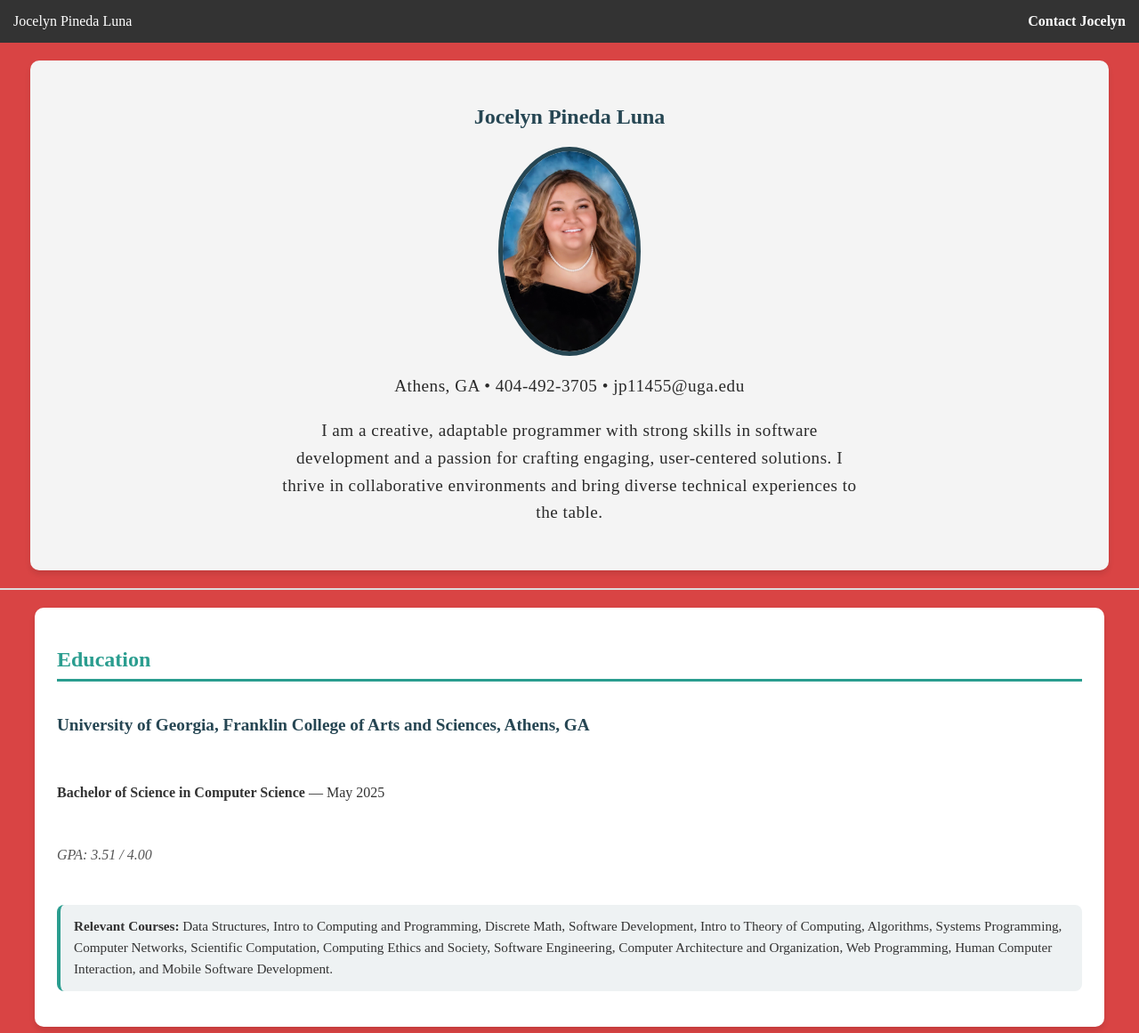
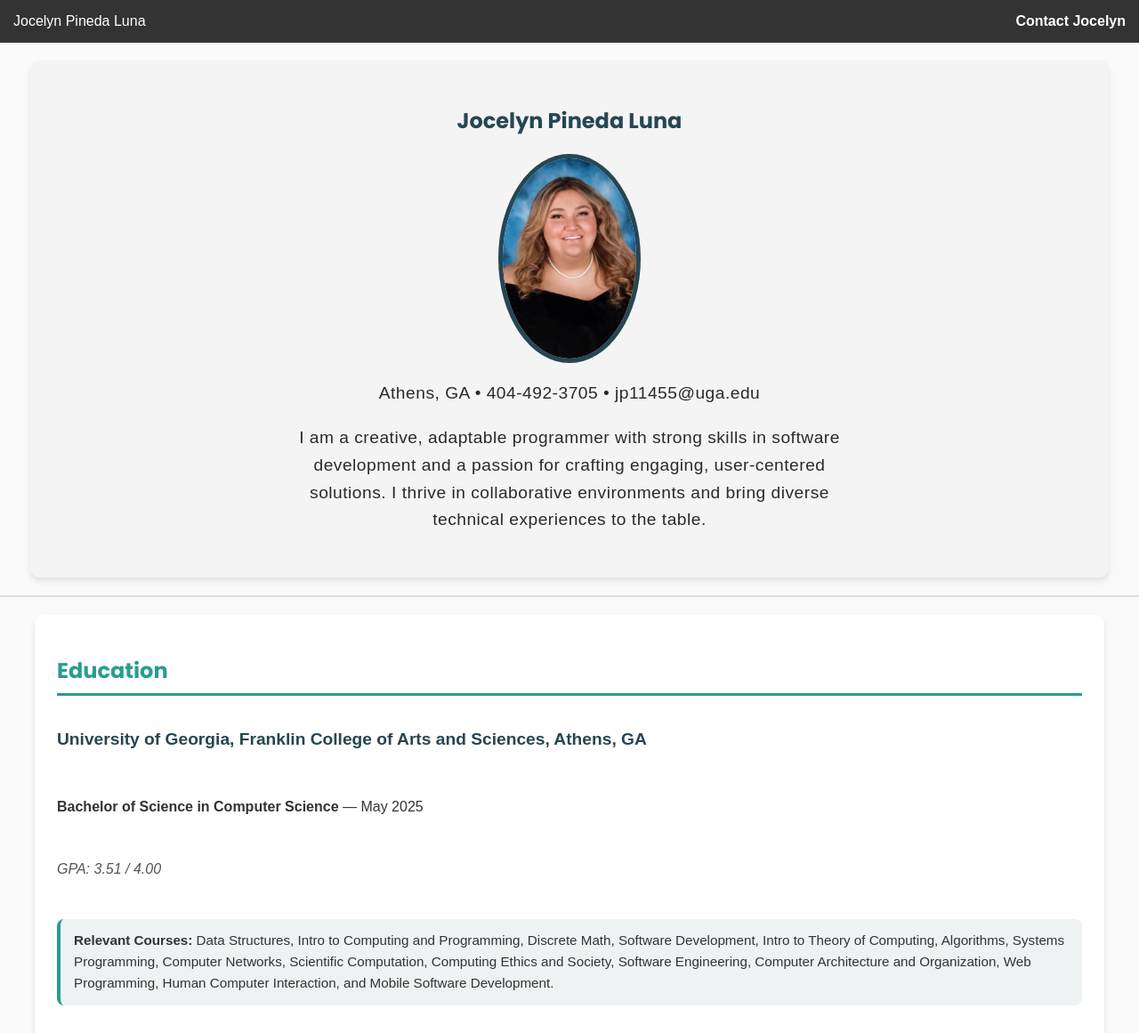
Before and after one commit to jossielyn/jossielyn.github.io, a plain HTML site: page index.html in a window 1280 px wide. Shown: the top 1161 px of the page at 89% size. Drawn offline with Linux system fonts and the light colour scheme.

Commit message:
changed it back

```diff
--- a/css/style.css
+++ b/css/style.css
@@ -2,8 +2,8 @@
 body {
   margin: 0;
   padding: 0;
-  font-family: "Unna", serif; /* Default font */
-  background-color: #d94444; /* Light background */
+  font-family: Arial, sans-serif; /* Default font */
+  background-color: #fafafa; /* Light background */
 }
 
 /* Nav Styles */
@@ -14,7 +14,6 @@ nav {
   display: flex;
   justify-content: space-between;
   align-items: center;
-  font-family: "Old Standard TT", serif; /* Classic font for navigation */
 }
 
 nav p {
@@ -25,7 +24,6 @@ nav a {
   color: white;
   text-decoration: none;
   font-weight: bold;
-  font-family: "Bodoni Moda SC", serif;
 }
 
 nav a:hover {
@@ -44,7 +42,6 @@ footer {
   padding: 10px;
   margin-top: 40px; /* Increase spacing */
   font-size: 0.9em;
-  font-family: "Unna", serif;
 }
 
 footer a {
@@ -65,9 +62,8 @@ footer a:hover {
 }
 
 .splash h1 {
-  font-family: "Bodoni Moda SC", serif;
+  font-family: "Poppins", sans-serif;
   color: #264653;
-  font-weight: 900;
 }
 
 .splash img {
@@ -76,7 +72,6 @@ footer a:hover {
 }
 
 .splash p {
-  font-family: "Unna", serif;
   font-size: 1.2em;
   color: #2a2a2a;
   font-weight: 400;
@@ -108,7 +103,7 @@ hr {
 }
 
 .education h2 {
-  font-family: "Old Standard TT", serif;
+  font-family: "Poppins", sans-serif;
   color: #2a9d8f;
   border-bottom: 3px solid #2a9d8f;
   padding-bottom: 8px;
@@ -125,21 +120,18 @@ hr {
   font-size: 1em;
   color: #333;
   line-height: 1.6;
-  font-family: "Unna", serif;
 }
 
 .education-content .degree {
   font-weight: bold;
   font-size: 1.2em;
   color: #264653;
-  font-family: "Bodoni Moda SC", serif;
 }
 
 .education-content .gpa {
   font-style: italic;
   color: #555;
   font-size: 1em;
-  font-family: "Old Standard TT", serif;
 }
 
 .education-content .courses {
@@ -151,7 +143,6 @@ hr {
   color: #333;
   font-weight: 500;
   border-left: 4px solid #2a9d8f;
-  font-family: "Unna", serif;
 }
 
 /* Sections */
@@ -165,8 +156,9 @@ section {
   box-shadow: 0px 4px 6px rgba(0, 0, 0, 0.1);
 }
 
+/* Section Headings */
 section h2 {
-  font-family: "Bodoni Moda SC", serif;
+  font-family: "Poppins", sans-serif;
   color: #2a9d8f;
   border-bottom: 2px solid #2a9d8f;
   padding-bottom: 5px;
@@ -174,7 +166,6 @@ section h2 {
 
 /* Paragraph Styles */
 section p {
-  font-family: "Unna", serif;
   font-size: 1em;
   color: #444;
   line-height: 1.6;
@@ -185,7 +176,6 @@ section a {
   color: #e76f51;
   text-decoration: none;
   font-weight: bold;
-  font-family: "Old Standard TT", serif;
 }
 
 section a:hover {
@@ -197,7 +187,6 @@ section a:hover {
 ul {
   list-style-type: square;
   padding-left: 20px;
-  font-family: "Unna", serif;
 }
 
 dl {
@@ -205,7 +194,6 @@ dl {
   grid-template-columns: 1fr 2fr;
   gap: 10px;
   margin: 0;
-  font-family: "Old Standard TT", serif;
 }
 
 dl dt {
@@ -239,7 +227,6 @@ dl dd {
   background: white;
   border-radius: 10px;
   box-shadow: 0px 4px 6px rgba(0, 0, 0, 0.1);
-  font-family: "Unna", serif;
 }
 
 .card:hover {
@@ -263,7 +250,6 @@ dl dd {
   padding-bottom: 5px;
   text-align: center; /* Centers title */
   width: 100%; /* Ensures consistent width */
-  font-family: "Bodoni Moda SC", serif;
 }
 
 .card ul {
```
